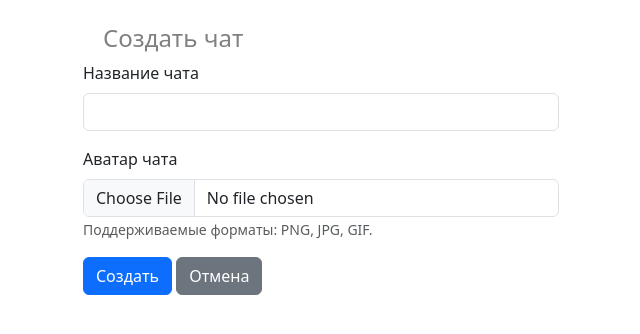
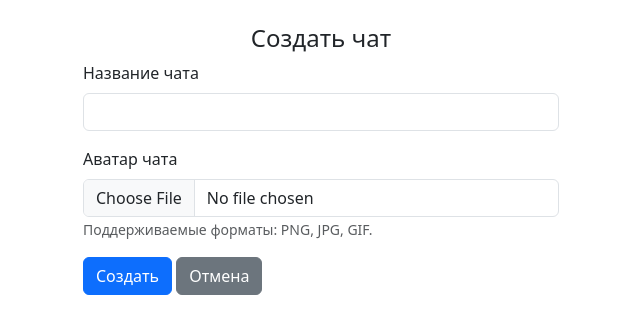
Before and after one commit to NikVinogradoff/messenger-min, a Flask app: template templates/create_chat.html in a window 1280 px wide. Shown: the part 91-425 px from the top of the page, without its empty margins (319-959 px from the left). Run offline with Flask 3, Linux system fonts and the light colour scheme; the template is opened without the code that fills it, so the values that code supplies are empty.

Commit message:
Исправление некоторых ошибок и удаление неиспользованного css-файла

```diff
--- a/app.py
+++ b/app.py
@@ -7,7 +7,7 @@ def user_loader(user_id):
     return session.get(User, user_id)
 
 
-@app.route("/")
+@app.route("/", methods=["GET", "POST"])
 @app.route("/login", methods=["GET", "POST"])
 def login():
     if current_user.is_authenticated:
@@ -61,10 +61,10 @@ def main_page():
     return render_template("main_page.html", title="Мои чаты", chats=chats)
 
 
-@app.route("/chat")
+@app.route("/chat/<int:chat_id>")
 @login_required
-def chat():
-    return render_template("chat.html", title="Чат")
+def chat(chat_id):
+    return render_template("chat.html", title="Чат", chat_id=chat_id)
 
 
 @app.route("/create_chat", methods=["GET", "POST"])
--- a/static/css/style.css
+++ /dev/null
@@ -1,9 +0,0 @@
-h4 {
-    color: grey;
-    padding-left: 20px;
-}
-
-.answer {
-    font-size: 24px;
-    padding: 10px;
-}
--- a/templates/base.html
+++ b/templates/base.html
@@ -6,7 +6,6 @@
     <title>𝕄𝕀ℕ | {{ title }}</title>
     <link href="https://cdn.jsdelivr.net/npm/bootstrap@5.3.8/dist/css/bootstrap.min.css" rel="stylesheet"
           integrity="sha384-sRIl4kxILFvY47J16cr9ZwB07vP4J8+LH7qKQnuqkuIAvNWLzeN8tE5YBujZqJLB" crossorigin="anonymous">
-    <link href="{{ url_for('static', filename='css/style.css') }}" rel="stylesheet">
     <link rel="shortcut icon" href="{{ url_for('static', filename='img/min_logo.png') }}">
 </head>
 <body>
--- a/templates/create_chat.html
+++ b/templates/create_chat.html
@@ -2,7 +2,7 @@
 
 {% block content %}
 <div class="container mt-4" style="max-width: 500px;">
-    <h4>Создать чат</h4>
+    <h4 class="text-center">Создать чат</h4>
     {% if error %}
         <div class="alert alert-danger">{{ error }}</div>
     {% endif %}
--- a/templates/profile.html
+++ b/templates/profile.html
@@ -6,7 +6,7 @@
         <div class="card-body text-center p-4">
             <form method="POST" enctype="multipart/form-data" class="mb-3">
                 <label class="d-block position-relative d-inline-block">
-                    <img src="{{ avatar_url if avatar_url else url_for('static', filename='img/user_avatar.png') }}"
+                    <img src="{{ avatar_url if avatar_url else url_for('static', filename='img/min_logo.png') }}"
                          alt="{{ url_for('static', filename='img/min_logo.png') }}"
                          class="rounded-circle border-3 border-primary"
                          width="96"
```
